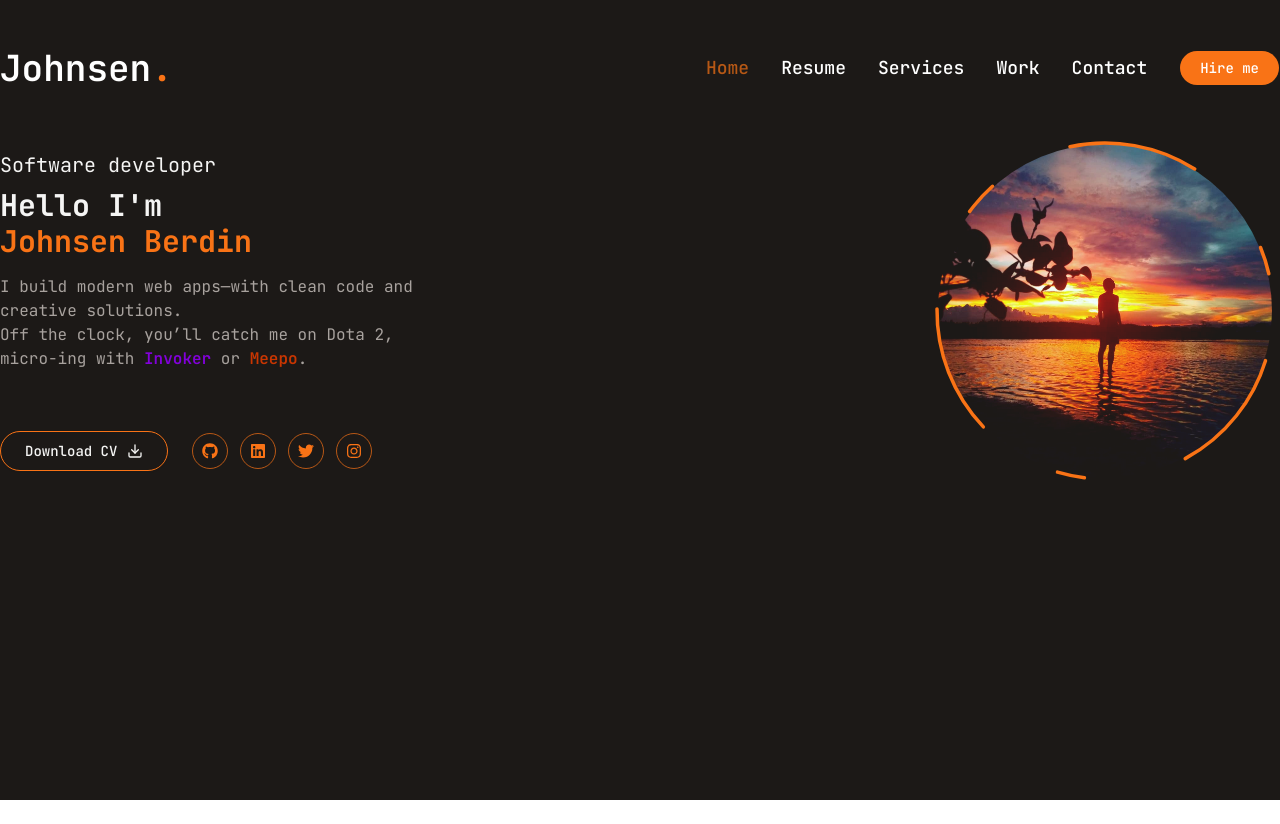
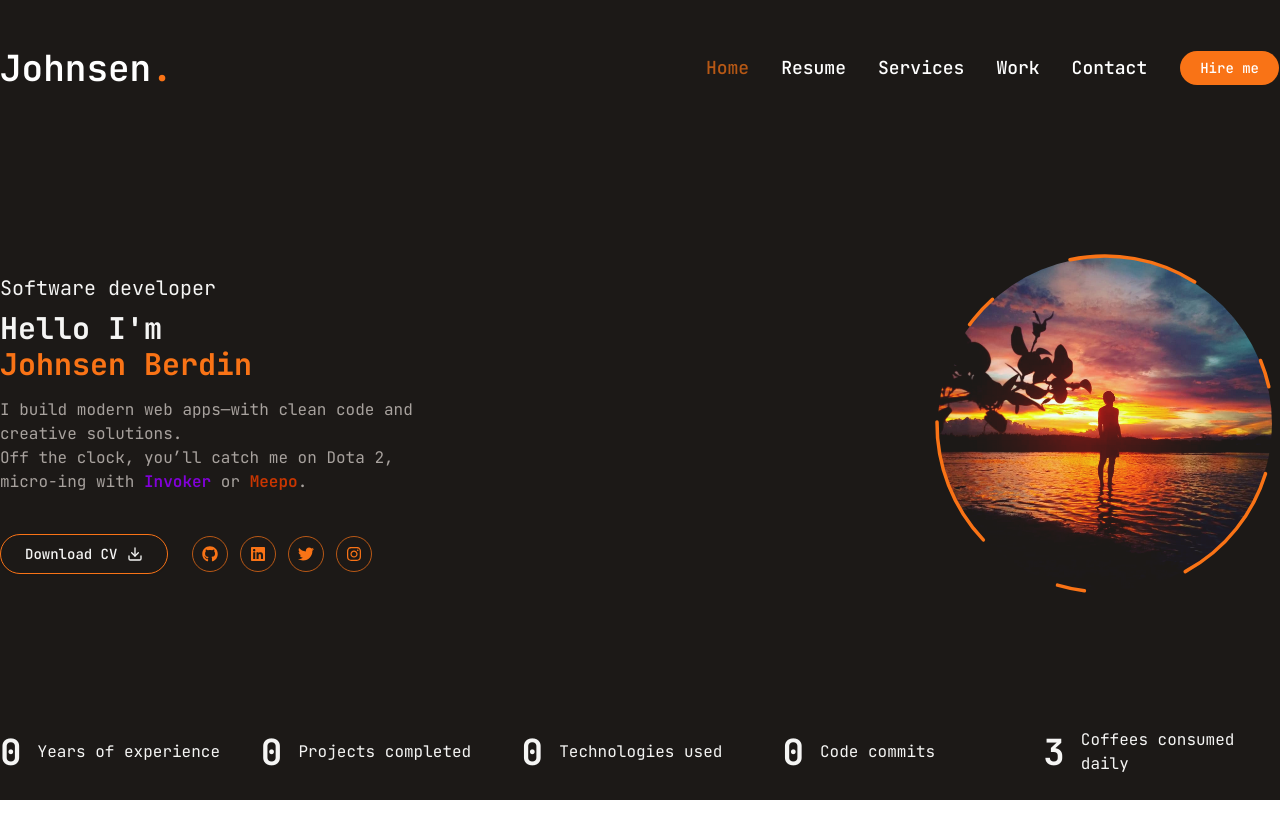
Before and after one commit to codeGoCodeNot/Modern-portfolio, a Next.js app: page / in a window 1280 px wide. Before the commit the page ends 800 px from the top, so only its background shows below. Built offline with nearby package versions, Linux system fonts and the light colour scheme; no server answers.

Commit message:
stats imnplemented with react query and axios

```diff
--- a/package.json
+++ b/package.json
@@ -10,6 +10,7 @@
   },
   "dependencies": {
     "@tanstack/react-query": "^5.90.21",
+    "axios": "^1.13.6",
     "class-variance-authority": "^0.7.1",
     "clsx": "^2.1.1",
     "framer-motion": "^12.35.2",
@@ -17,6 +18,7 @@
     "next": "16.1.6",
     "radix-ui": "^1.4.3",
     "react": "19.2.3",
+    "react-countup": "^6.5.3",
     "react-dom": "19.2.3",
     "react-icons": "^5.6.0",
     "shadcn": "^4.0.2",
--- a/src/app/layout.tsx
+++ b/src/app/layout.tsx
@@ -4,6 +4,7 @@ import "./globals.css";
 import Header from "@/components/header";
 import PageTransition from "@/components/stair-animations/components/page-transition";
 import StairTransition from "@/components/stair-animations/components/stair-transition";
+import Providers from "./providers";
 
 const jetBrainsMono = JetBrains_Mono({
   subsets: ["latin"],
@@ -23,9 +24,11 @@ export default function RootLayout({
   return (
     <html lang="en" className="dark">
       <body className={`${jetBrainsMono.className} antialiased`}>
-        <Header />
-        <StairTransition />
-        <PageTransition>{children}</PageTransition>
+        <Providers>
+          <Header />
+          <StairTransition />
+          <PageTransition>{children}</PageTransition>
+        </Providers>
       </body>
     </html>
   );
--- a/src/app/page.tsx
+++ b/src/app/page.tsx
@@ -1,14 +1,16 @@
 import Photo from "@/components/photo/components/photo";
 import Social from "@/components/social/components/social";
+import Stats from "@/components/stats/components/stats";
 import { Button } from "@/components/ui/button";
 import { FiDownload } from "react-icons/fi";
 
 const HomePage = () => {
   return (
-    <section className="h-full">
-      <div className="container mx-auto h-full">
-        <div className="flex flex-col lg:flex-row items-center justify-between">
-          <div className="text-center lg:text-left order-2 lg:order-none">
+    <section className="py-6 lg:py-8">
+      <div className="flex flex-col gap-10 lg:gap-12">
+        <div className="container mx-auto px-4 sm:px-6 lg:px-0">
+          <div className="flex min-h-[58vh] flex-col items-center justify-center gap-8 lg:min-h-[64vh] lg:flex-row lg:justify-between lg:gap-14">
+            <div className="order-2 max-w-xl text-center lg:order-none lg:text-left">
               <span className="text-xl">Software developer</span>
               <h1 className="text-3xl font-bold mt-2">
                 Hello I'm <br />
@@ -20,11 +22,11 @@ const HomePage = () => {
                 Off the clock, you’ll catch me on Dota 2, micro-ing with{" "}
                 <span className="font-semibold text-purple-700">
                   Invoker
-              </span> or{" "}
-              <span className="font-semibold text-orange-700">Meepo</span>.
+                </span>{" "}
+                or <span className="font-semibold text-orange-700">Meepo</span>.
               </p>
               {/* btn and social accs */}
-            <div className="flex flex-col lg:flex-row items-center lg:gap-x-6 gap-y-6 mt-15">
+              <div className="mt-10 flex flex-col items-center gap-6 lg:flex-row lg:gap-x-6">
                 <Button
                   variant="outline"
                   className="border-primary rounded-full px-6"
@@ -38,12 +40,15 @@ const HomePage = () => {
                 </div>
               </div>
             </div>
-          <div className="order-1 lg:order-none mb-8 lg:mb-0">
+            <div className="order-1 mb-2 lg:order-none lg:mb-0">
               <Photo />
             </div>
           </div>
         </div>
-      {/* <Stats /> */}
+        <div className="pb-2 lg:pb-4">
+          <Stats />
+        </div>
+      </div>
     </section>
   );
 };
--- /dev/null
+++ b/src/app/providers.tsx
@@ -0,0 +1,28 @@
+"use client";
+
+import { QueryClient, QueryClientProvider } from "@tanstack/react-query";
+import { useState } from "react";
+
+type ProvidersProps = {
+  children: React.ReactNode;
+};
+
+const Providers = ({ children }: ProvidersProps) => {
+  const [queryClient] = useState(
+    () =>
+      new QueryClient({
+        defaultOptions: {
+          queries: {
+            refetchOnWindowFocus: false,
+            retry: 1,
+          },
+        },
+      }),
+  );
+
+  return (
+    <QueryClientProvider client={queryClient}>{children}</QueryClientProvider>
+  );
+};
+
+export default Providers;
--- /dev/null
+++ b/src/components/stats/components/stats.tsx
@@ -0,0 +1,64 @@
+"use client";
+
+import { useEffect, useState } from "react";
+import { useQuery } from "@tanstack/react-query";
+import CountUp from "react-countup";
+
+import { fetchGithubStats, GITHUB_USERNAME } from "../queries/fetch-json";
+import { statsItem } from "../stats-item";
+import { GithubLiveStats } from "../type";
+
+const EMPTY_GITHUB_STATS: GithubLiveStats = {
+  projectsCompleted: 0,
+  technologiesUsed: 0,
+  codeCommits: 0,
+};
+
+const Stats = () => {
+  const [countKey, setCountKey] = useState(0);
+
+  // Re-animate CountUp every 60 seconds
+  useEffect(() => {
+    const interval = setInterval(() => setCountKey((k) => k + 1), 30_000);
+    return () => clearInterval(interval);
+  }, []);
+
+  const { data: githubStats = EMPTY_GITHUB_STATS } = useQuery({
+    queryKey: ["github-stats", GITHUB_USERNAME],
+    queryFn: fetchGithubStats,
+    refetchInterval: 60_000,
+    staleTime: 30_000,
+  });
+
+  const liveStatsById: Record<string, number> = {
+    projectsCompleted: githubStats.projectsCompleted,
+    technologiesUsed: githubStats.technologiesUsed,
+    codeCommits: githubStats.codeCommits,
+  };
+
+  return (
+    <section>
+      <div className="container mx-auto">
+        <div className="flex flex-wrap gap-6 max-w-[80vw] mx-auto lg:max-w-none">
+          {statsItem.map((item) => (
+            <div
+              key={item.id}
+              className="flex-1 flex gap-x-4 items-center justify-center lg:justify-start"
+            >
+              <CountUp
+                key={`${item.id}-${countKey}`}
+                end={liveStatsById[item.id] ?? item.num}
+                duration={3}
+                delay={1}
+                className={`text-2xl lg:text-4xl font-bold ${item.text.length < 15 ? "max-w-[100px]" : "max-w-[150px]"} `}
+              />
+              <p>{item.text}</p>
+            </div>
+          ))}
+        </div>
+      </div>
+    </section>
+  );
+};
+
+export default Stats;
--- /dev/null
+++ b/src/components/stats/queries/fetch-json.ts
@@ -0,0 +1,44 @@
+import axios from "axios";
+import {
+  GithubCommitSearchResponse,
+  GithubLiveStats,
+  GithubRepoResponse,
+} from "../type";
+
+export const fetchGithubJson = async <T>(url: string): Promise<T> => {
+  const { data } = await axios.get<T>(url, {
+    headers: {
+      Accept: "application/vnd.github+json",
+    },
+  });
+
+  return data;
+};
+
+export const GITHUB_USERNAME =
+  process.env.NEXT_PUBLIC_GITHUB_USERNAME ?? "codeGoCodeNot";
+
+export const fetchGithubStats = async (): Promise<GithubLiveStats> => {
+  const [repos, commitsData] = await Promise.all([
+    fetchGithubJson<GithubRepoResponse[]>(
+      `https://api.github.com/users/${GITHUB_USERNAME}/repos?per_page=100&type=owner`,
+    ),
+    fetchGithubJson<GithubCommitSearchResponse>(
+      `https://api.github.com/search/commits?q=author:${GITHUB_USERNAME}`,
+    ),
+  ]);
+
+  const ownedRepos = repos.filter((repo) => !repo.fork);
+
+  const technologiesUsed = new Set(
+    ownedRepos
+      .map((repo) => repo.language)
+      .filter((language): language is string => Boolean(language)),
+  ).size;
+
+  return {
+    projectsCompleted: ownedRepos.length,
+    technologiesUsed,
+    codeCommits: commitsData.total_count ?? 0,
+  };
+};
--- /dev/null
+++ b/src/components/stats/stats-item.ts
@@ -0,0 +1,40 @@
+export type StatId =
+  | "experience"
+  | "projectsCompleted"
+  | "technologiesUsed"
+  | "codeCommits"
+  | "coffee";
+
+export type StatItem = {
+  id: StatId;
+  num: number;
+  text: string;
+};
+
+export const statsItem: StatItem[] = [
+  {
+    id: "experience",
+    num: 0,
+    text: "Years of experience",
+  },
+  {
+    id: "projectsCompleted",
+    num: 0,
+    text: "Projects completed",
+  },
+  {
+    id: "technologiesUsed",
+    num: 0,
+    text: "Technologies used",
+  },
+  {
+    id: "codeCommits",
+    num: 0,
+    text: "Code commits",
+  },
+  {
+    id: "coffee",
+    num: 3,
+    text: "Coffees consumed daily",
+  },
+];
--- /dev/null
+++ b/src/components/stats/type.ts
@@ -0,0 +1,14 @@
+export type GithubRepoResponse = {
+  fork: boolean;
+  language: string | null;
+};
+
+export type GithubCommitSearchResponse = {
+  total_count: number;
+};
+
+export type GithubLiveStats = {
+  projectsCompleted: number;
+  technologiesUsed: number;
+  codeCommits: number;
+};
```
Also changed, not shown: 1 other file (tests, documents, lock files or other folders). Lines whose indentation alone changed are shown as unchanged.
